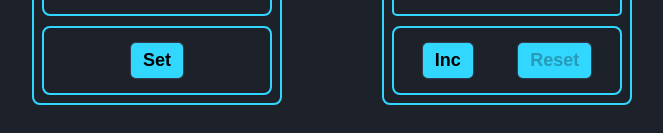
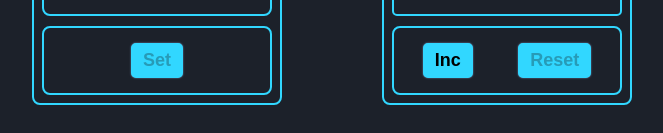
Before and after one commit to arslanbekast/counter-app, a React (Create React App) app: page / in a window 1280 px wide. Shown: the part 395-528 px from the top of the page, without its empty margins (308-971 px from the left). Built offline with nearby package versions, Linux system fonts and the light colour scheme.

Commit message:
Changed Settings component

```diff
--- a/src/components/Settings/Settings.tsx
+++ b/src/components/Settings/Settings.tsx
@@ -1,14 +1,40 @@
-import React from 'react';
+import React, {FC} from 'react';
 import {Button} from "../Button/Button";
 import {ValuesBox} from "./ValuesBox/ValuesBox";
 import './Settings.css'
 
-export const Settings = () => {
+type SettingsPropsType = {
+    minCount: number
+    maxCount: number
+    error: boolean
+    editing: boolean
+    setEditing: (editing: boolean) => void
+    setMinCount: (minCount: number) => void
+    setMaxCount: (maxCount: number) => void
+    saveSettings: () => void
+}
+
+export const Settings: FC<SettingsPropsType> = ({   minCount,
+                                                    maxCount,
+                                                    error,
+                                                    editing,
+                                                    setEditing,
+                                                    setMinCount,
+                                                    setMaxCount,
+                                                    saveSettings
+                                                }) => {
+
+
     return (
         <div className="settings">
-            <ValuesBox />
+            <ValuesBox minCount={minCount}
+                       maxCount={maxCount}
+                       setMinCount={setMinCount}
+                       setMaxCount={setMaxCount}
+                       setEditing={setEditing}/>
+
             <div className="btn-group">
-                <Button title='Set' disabled={false} callback={()=>{}}/>
+                <Button title='Set' disabled={!editing || error} callback={saveSettings}/>
             </div>
         </div>
     );
```
